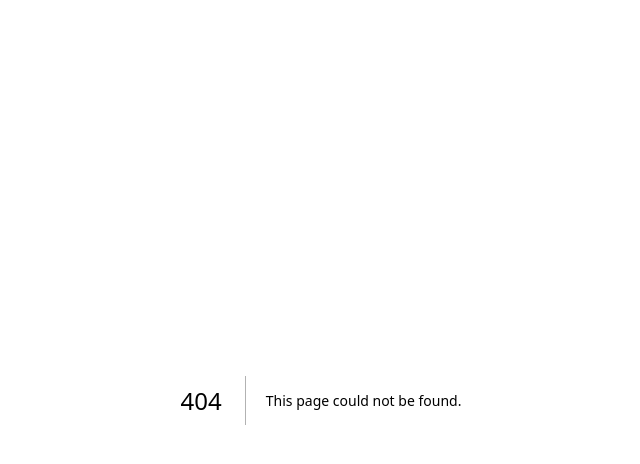
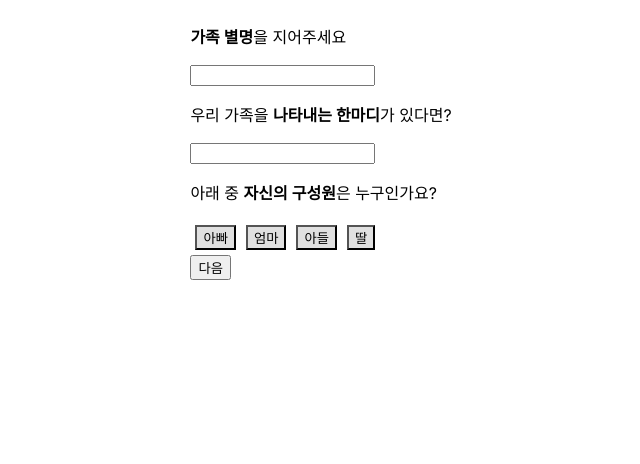
Before and after one commit to Machinegun-Fanggle/fanggle_web, a Next.js app: page /participate/createfamily in a window 1280 px wide. Before the commit this address had no page. Shown: the top 464 px of the page, without its empty margins (319-959 px from the left). Built offline with nearby package versions, Linux system fonts and the light colour scheme.

Commit message:
가족 구성원 추가 화면추가

```diff
--- /dev/null
+++ b/src/app/participate/createfamily/page.tsx
@@ -0,0 +1,57 @@
+'use client'
+
+import React, { useState } from 'react';
+
+import { useRouter } from 'next/navigation'
+export default function Page() {
+
+    const router = useRouter()
+    const [selectedMember, setSelectedMember] = useState<string | null>(null);
+
+    return (
+        <div style={{
+            display: 'flex',
+            flexDirection: 'column',
+            alignItems: 'center',
+            justifyContent: 'center',
+        }}>
+
+            <div>
+                <div>
+                    <p><span style={{ fontWeight: 600 }}>가족 별명</span>을 지어주세요</p>
+                    <input type='text' />
+                </div>
+
+                <div>
+                    <p>우리 가족을 <span style={{ fontWeight: 600 }}>나타내는 한마디</span>가 있다면?</p>
+                    <input type='text' />
+                </div>
+
+                <div>
+                    <p>아래 중 <span style={{ fontWeight: 600 }}>자신의 구성원</span>은 누구인가요?</p>
+                    <div>
+                        {['아빠', '엄마', '아들', '딸'].map(member => (
+                            <button
+                                key={member}
+                                style={{
+                                    margin: '5px',
+                                    backgroundColor: selectedMember === member ? '#007BFF' : '#E0E0E0',
+                                    color: selectedMember === member ? 'white' : 'black'
+                                }}
+                                onClick={() => setSelectedMember(member)}
+                            >
+                                {member}
+                            </button>
+                        ))}
+                    </div>
+                </div>
+
+                <div>
+                    <button>다음</button>
+                </div>
+
+
+            </div>
+        </div>
+    );
+}
--- a/src/app/participate/page.tsx
+++ b/src/app/participate/page.tsx
@@ -16,7 +16,7 @@ export default function Page() {
             justifyContent: 'center',
         }}>
             <Image src={logo} alt='로고 이미지' />
-            <button>새로운 가족 만들기</button>
+            <button onClick={() => router.push('/participate/createfamily')}>새로운 가족 만들기</button>
             <button onClick={() => router.push('/participate/authcode')}>코드로 참여하기</button>
         </div>
     );
```
Also changed, not shown: src/app/participate/authcode/page.tsx (+13 -3 lines).
